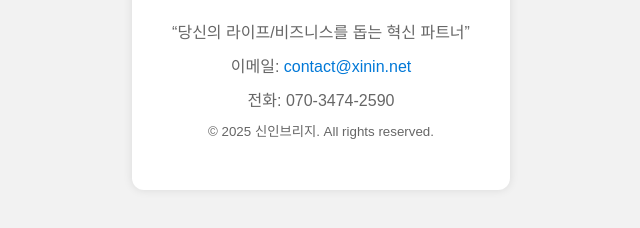
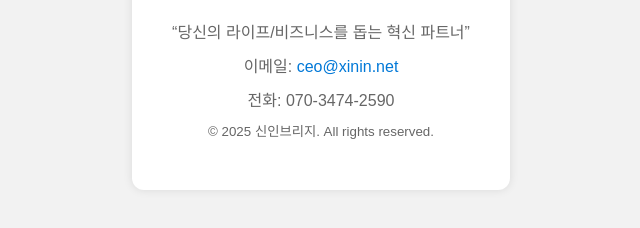
Before and after one commit to unsprovider88/homepage, a plain HTML site: page index.html in a window 1280 px wide. Shown: the part 168-396 px from the top of the page, 319-959 px from the left. Drawn offline with Linux system fonts and the light colour scheme.

Commit message:
email changed

```diff
--- a/index.html
+++ b/index.html
@@ -16,7 +16,7 @@
   <div class="container">
     <h1>신인브리지</h1>
     <p>“당신의 라이프/비즈니스를 돕는 혁신 파트너”</p>
-    <p>이메일: <a href="mailto:contact@xinin.net">contact@xinin.net</a></p>
+    <p>이메일: <a href="mailto:ceo@xinin.net">ceo@xinin.net</a></p>
     <p>전화: 070-3474-2590</p>
     <p><small>© 2025 신인브리지. All rights reserved.</small></p>
   </div>
```
